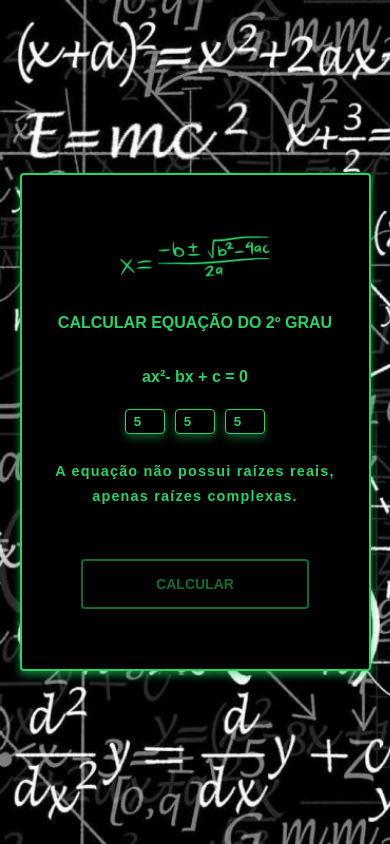
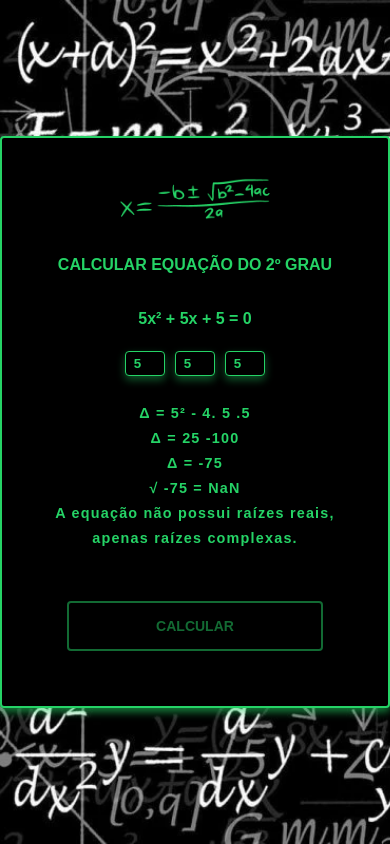
Before and after one commit to Emerson602/quadratic-equation, a plain HTML site: page index.html in a window 390 px wide. Both pictures are taken after typing "5", "5", "5" into the empty fields and a click on the button "CALCULAR". Drawn offline with Linux system fonts and the light colour scheme.

Commit message:
my first commit in this repository

```diff
--- a/index.html
+++ b/index.html
@@ -24,9 +24,9 @@
 
           <div class="container-coefficients">
 
-            <input id="quadraticTermA" type="number" placeholder="a">
-            <input id ="quadraticTermB" type="number" placeholder="b">
-            <input id="quadraticTermC" type="number" placeholder="c">
+            <input id="quadraticTermA" type="number" placeholder="a" oninput="reflect()">
+            <input id ="quadraticTermB" type="number" placeholder="b" oninput="reflect()">
+            <input id="quadraticTermC" type="number" placeholder="c" oninput="reflect()">
 
           </div>
 
@@ -36,8 +36,6 @@
 
         <button id="myBtn">Calcular</button>
 
-
-
       </div>
 
   </div>
--- a/script.js
+++ b/script.js
@@ -1,63 +1,91 @@
 const button = document.querySelector("#myBtn");
 
-let a = document.querySelector('#quadraticTermA');
-let b = document.querySelector('#quadraticTermB');
-let c = document.querySelector('#quadraticTermC');
+let inputA = document.querySelector('#quadraticTermA');
+let inputB = document.querySelector('#quadraticTermB');
+let inputC = document.querySelector('#quadraticTermC');
 let formula = document.querySelector('#formula');
 let result = document.querySelector('#response');
 
 function myEquation() {
 
-    let coefficientA = parseInt(a.value);
-    let coefficientB = parseInt(b.value);
-    let coefficientC = parseInt(c.value);
+    let coefficientA = parseInt(inputA.value);
+    let coefficientB = parseInt(inputB.value);
+    let coefficientC = parseInt(inputC.value);
 
-    let delta = coefficientB ** 2 - 4 * coefficientA * coefficientC;
+    let a = coefficientA;
+    let b = coefficientB;
+    let c = coefficientC;
+
+    let delta = (coefficientB ** 2) - 4 * coefficientA* coefficientC;
+    let deltaRoot = Math.sqrt(delta);
+    let negativeCoefficientB = (-coefficientB);
+
+    let firstRoot =  (negativeCoefficientB + deltaRoot) / (coefficientA * (2));
+    let secondRoot = (negativeCoefficientB - deltaRoot) / (coefficientA * (2));
+
+    let expression = (-4) * a * c;
+    let exponentiation = b**2;
+    let operator = (expression > 0) ? "+" : "";
 
     if (delta < 0) {
 
-        result.innerHTML = `A equação não possui raízes reais,<br> apenas raízes complexas.`;
+        result.innerHTML = `Δ = ${b}² - 4. ${a} .${c} <br> Δ = ${exponentiation} ${operator} ${expression} <br>
+        Δ = ${exponentiation + expression} <br> √ ${exponentiation + expression} = ${deltaRoot.toFixed(1)}
+         <br> A equação não possui raízes reais,<br> apenas raízes complexas.`;
 
     } else if (delta === 0) {
 
-        let root = -coefficientB / (2 * coefficientA);
-        result.innerHTML = `A equação possui duas raízes<br> reais iguais: <br>{${Math.round(root)}} e {${Math.round(root)}}`;
+        result.innerHTML = `Δ = ${b}² - 4. ${a} .${c} <br> Δ = ${exponentiation} ${operator} ${expression} <br>
+        Δ = ${exponentiation + expression} <br> √ ${exponentiation + expression} = ${deltaRoot.toFixed(1)}
+         <br><br> x' = ${negativeCoefficientB} + ${deltaRoot.toFixed(1)} / ${a * (2)} = ${firstRoot.toFixed(1)}
+          <br> x" = ${negativeCoefficientB} - ${deltaRoot.toFixed(1)} / ${a * (2)} = ${secondRoot.toFixed(1)}
+           <br> A equação possui duas raízes<br> reais iguais: <br>{${firstRoot.toFixed(1)}} e {${secondRoot.toFixed(1)}}`;
 
     } else if (delta > 0){
 
-        let firstRoot = (-coefficientB + Math.sqrt(delta)) / (2 * coefficientA);
-        let secondRoot = (-coefficientB - Math.sqrt(delta)) / (2 * coefficientA);
-        result.innerHTML = `A equação possui duas raízes<br> reais e distintas: <br>{${Math.round(firstRoot)}} e {${Math.round(secondRoot)}}`;
+        result.innerHTML = `
+        Δ = ${b}² - 4. ${a} .${c} <br> Δ = ${exponentiation} ${operator} ${expression} <br>
+        Δ = ${exponentiation + expression} <br> √ ${exponentiation + expression} = ${deltaRoot.toFixed(1)}
+         <br><br>x = ${negativeCoefficientB} ± ${deltaRoot.toFixed(1)} / ${a * (2)}
+          <br> x' = ${negativeCoefficientB} + ${deltaRoot.toFixed(1)} / ${a * (2)} = ${firstRoot.toFixed(1)}
+          <br> x" = ${negativeCoefficientB} - ${deltaRoot.toFixed(1)} / ${a * (2)} = ${secondRoot.toFixed(1)}
+           <br> A equação possui duas raízes<br> reais e distintas: <br>{${firstRoot.toFixed(1)}} e {${secondRoot.toFixed(1)}}<br>`;
+
     } else {
 
-        alert('Digite todos coeficientes da equação!')
+        alert('Digite todos os coeficientes da equação!')
     }
 }
 
 button.addEventListener("click", myEquation);
 
-// Adicionar evento para acionar a função ao pressionar Enter
-a.addEventListener("keyup", function(event) {
+
+inputA.addEventListener("keyup", function(event) {
     if (event.key === "Enter") {
         myEquation();
     }
 });
 
-b.addEventListener("keyup", function(event) {
+inputB.addEventListener("keyup", function(event) {
     if (event.key === "Enter") {
         myEquation();
     }
 });
 
-c.addEventListener("keyup", function(event) {
+inputC.addEventListener("keyup", function(event) {
     if (event.key === "Enter") {
         myEquation();
     }
 });
 
-
 function reflect() {
 
+   let textA = inputA.value;
+   let textB = inputB.value;
+   let textC = inputC.value;
+   let operatorB = (textB > 0) ? "+" : "";
+   let operatorC = (textC > 0) ? "+" : "";
 
+   formula.innerHTML = `${textA}x² ${operatorB} ${textB}x ${operatorC} ${textC} = 0`;
 
 };
--- a/style.css
+++ b/style.css
@@ -4,6 +4,12 @@
   box-sizing: border-box;
 }
 
+body {
+
+  background-image: url(./img/background.webp);
+  background-repeat: repeat;
+  background-size: cover;
+}
 .container {
 
   width: 100%;
@@ -12,9 +18,7 @@
   justify-content: center;
   align-items: center;
   flex-direction: column;
-  background-image: url(./img/background.webp);
-  background-repeat: no-repeat;
-  background-size: cover;
+  padding: 50px 0;
 }
 
 .equation {
@@ -28,7 +32,7 @@
   align-items: center;
   border-radius: 4px;
   box-shadow: 0 4px 8px 0 rgb(37 211 102 / 60%);
-  padding: 50px 10px 20px 10px;
+  padding: 30px 10px 15px 10px;
   border: solid 2px rgba(37,211,102,1);
 }
 
@@ -36,7 +40,7 @@
 
   .equation{
 
-    width: 90vw;
+    width: 100vw;
     height: auto;
   }
 }
```
